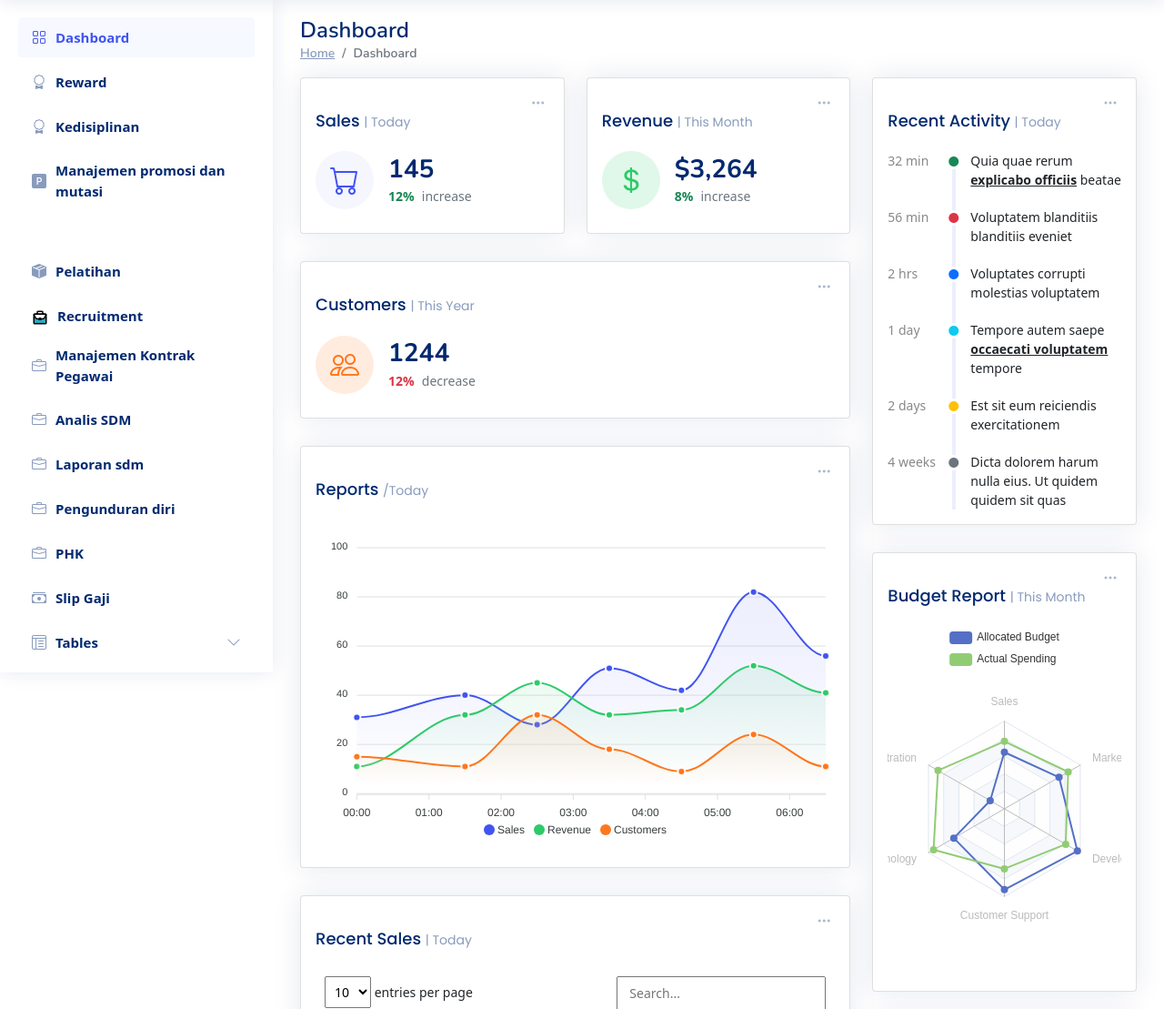
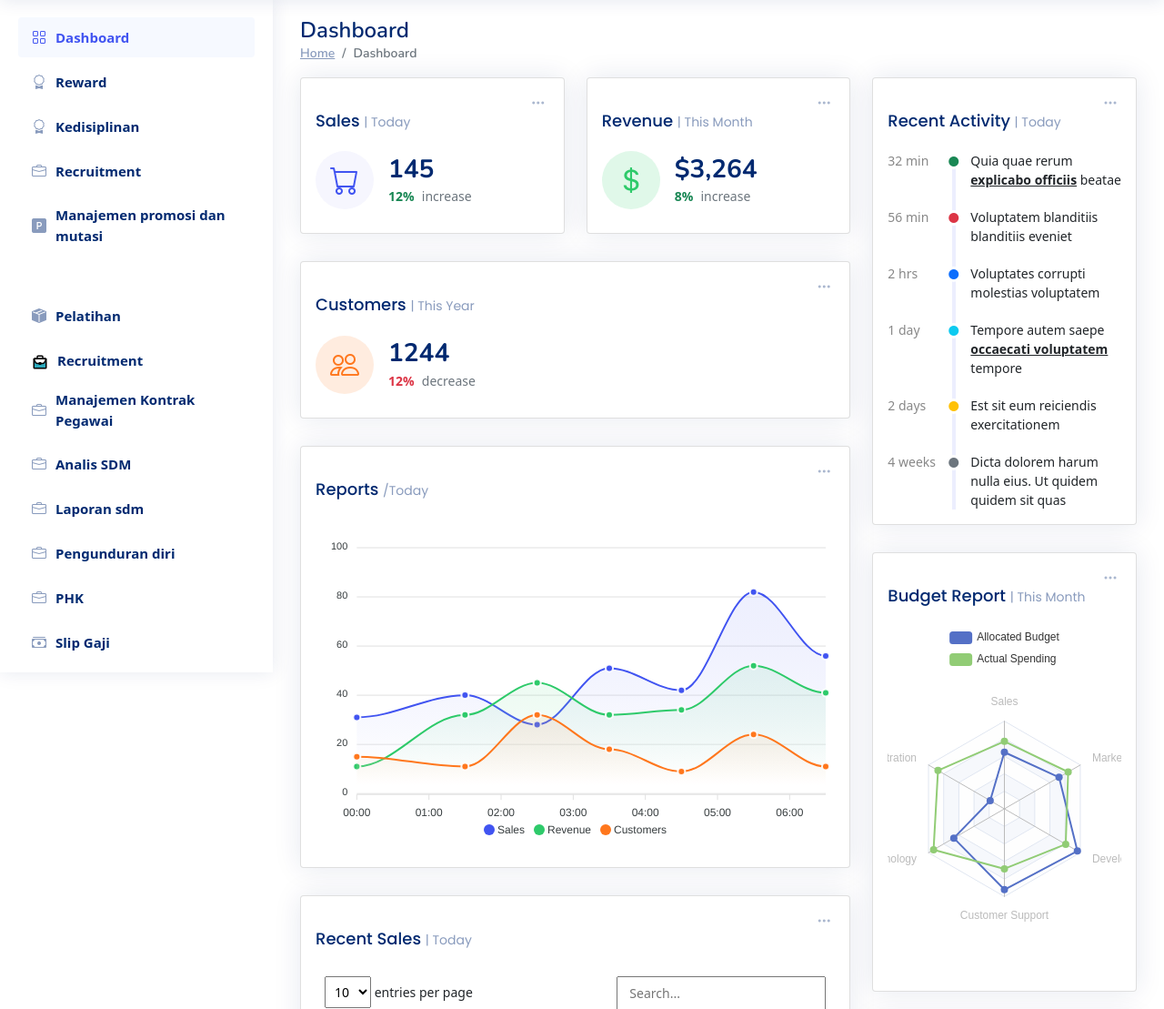
Before and after one commit to panggah10/hris, a PHP site: page /index.php in a window 1280 px wide. Shown: the part 61-1170 px from the top of the page at 91% size. Run offline with PHP 8.4, Linux system fonts and the light colour scheme; some libraries are stand-ins or nearby versions.

Commit message:
perbaikan
ada kesalahan sedikit

```diff
--- a/template/sidebar.php
+++ b/template/sidebar.php
@@ -20,6 +20,12 @@
                 <i class="bi bi-award"></i><span>Kedisiplinan</span></i>
             </a>
         </li><!-- End Components Nav -->
+
+        <li class="nav-item">
+            <a class="nav-link collapsed" href="<?php echo BASE_URL; ?>/hris/recruitment/index.php">
+                <i class="bi bi-briefcase"></i><span>Recruitment</span>
+            </a>
+        </li><!-- End Recruitment Nav -->
 
         <li class="nav-item">
             <a class="nav-link collapsed" href="<?php echo BASE_URL; ?>/hris/manajemen promosi dan mutasi/index.php">
```
